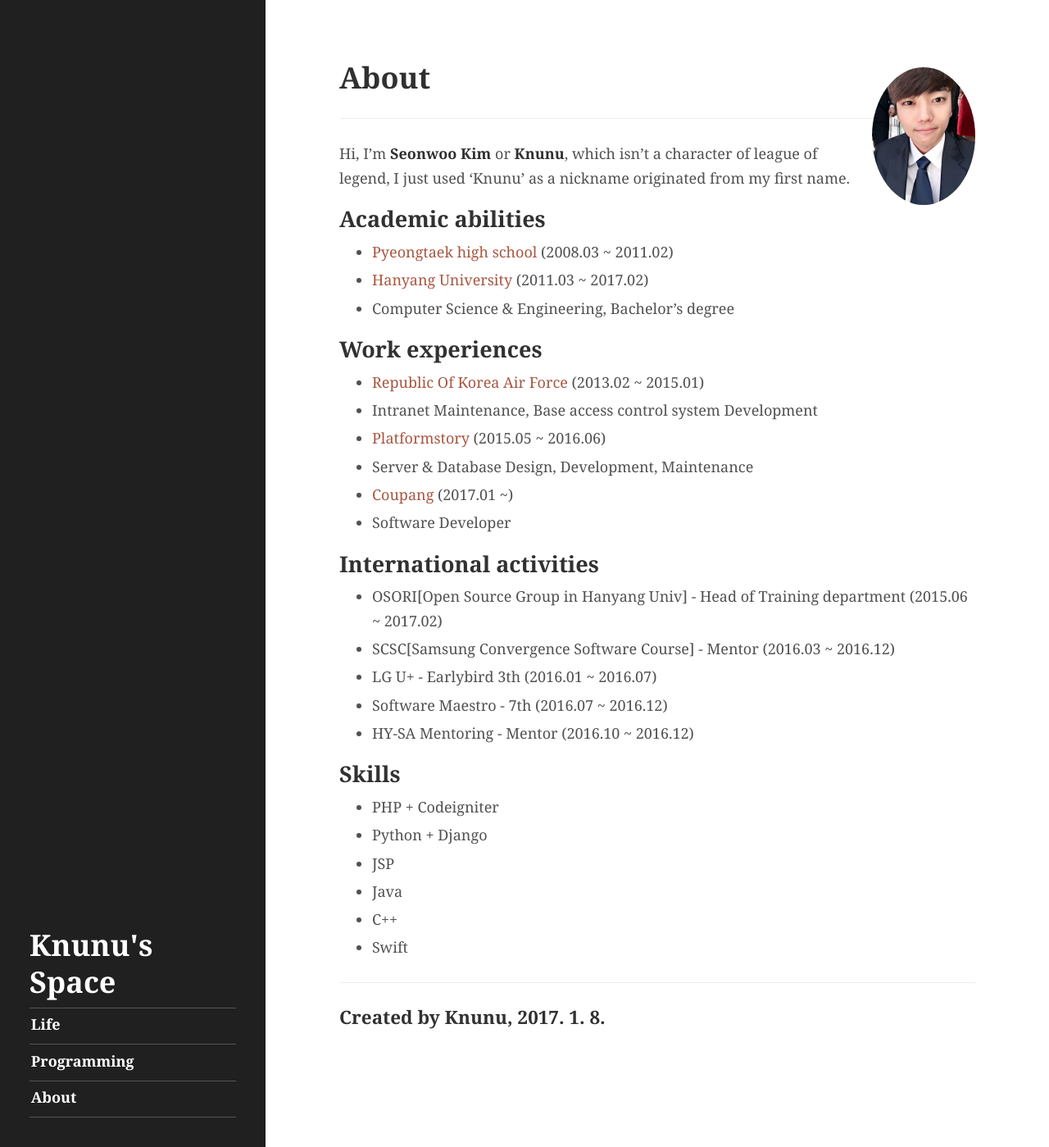
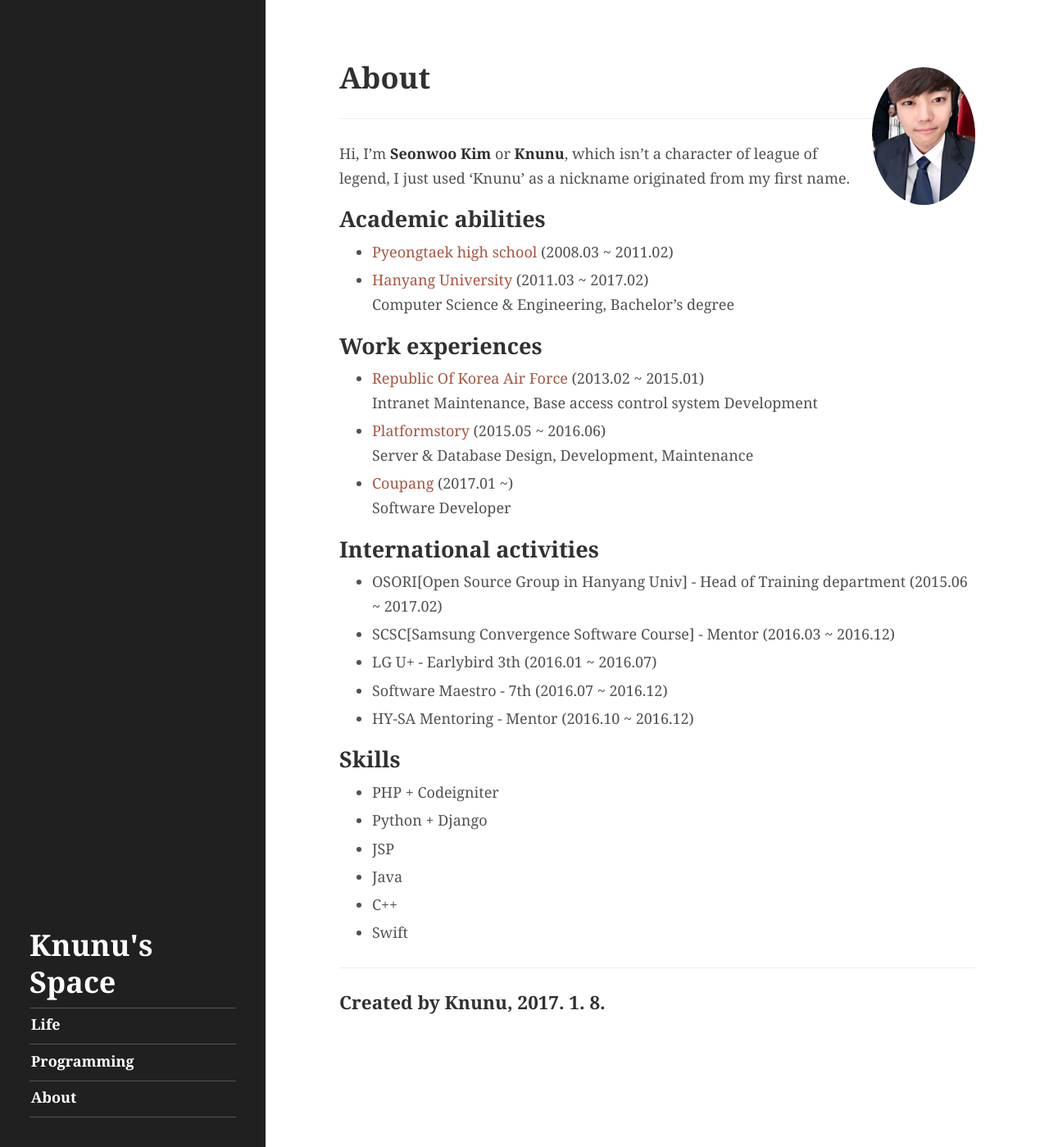
Before and after one commit to knunu/knunu.github.io, a Jekyll site: the page built from about.md, in a window 1280 px wide and 1399 px high. Shown: the whole window at 82% size. Built offline with Jekyll 4.4.1, drawn with Linux system fonts in a browser that asks for light colours.

Commit message:
new line added

```diff
--- a/about.md
+++ b/about.md
@@ -13,16 +13,16 @@ title: About
 
 * [Pyeongtaek high school](http://www.pyeongtaek.hs.kr/smain.html) (2008.03 ~ 2011.02)
 * [Hanyang University](http://www.hanyang.ac.kr/) (2011.03 ~ 2017.02)<br />
- - Computer Science & Engineering, Bachelor's degree
+Computer Science & Engineering, Bachelor's degree
 
 ## Work experiences
 
 * [Republic Of Korea Air Force](http://www.airforce.mil.kr:8081/user/indexMain.action?siteId=airforce) (2013.02 ~ 2015.01)<br />
- - Intranet Maintenance, Base access control system Development
+Intranet Maintenance, Base access control system Development
 * [Platformstory](http://platformstory.com/) (2015.05 ~ 2016.06)<br />
- - Server & Database Design, Development, Maintenance
+Server & Database Design, Development, Maintenance
 * [Coupang](http://www.coupang.com/) (2017.01 ~)<br />
- - Software Developer
+Software Developer
 
 ## International activities
 
```
